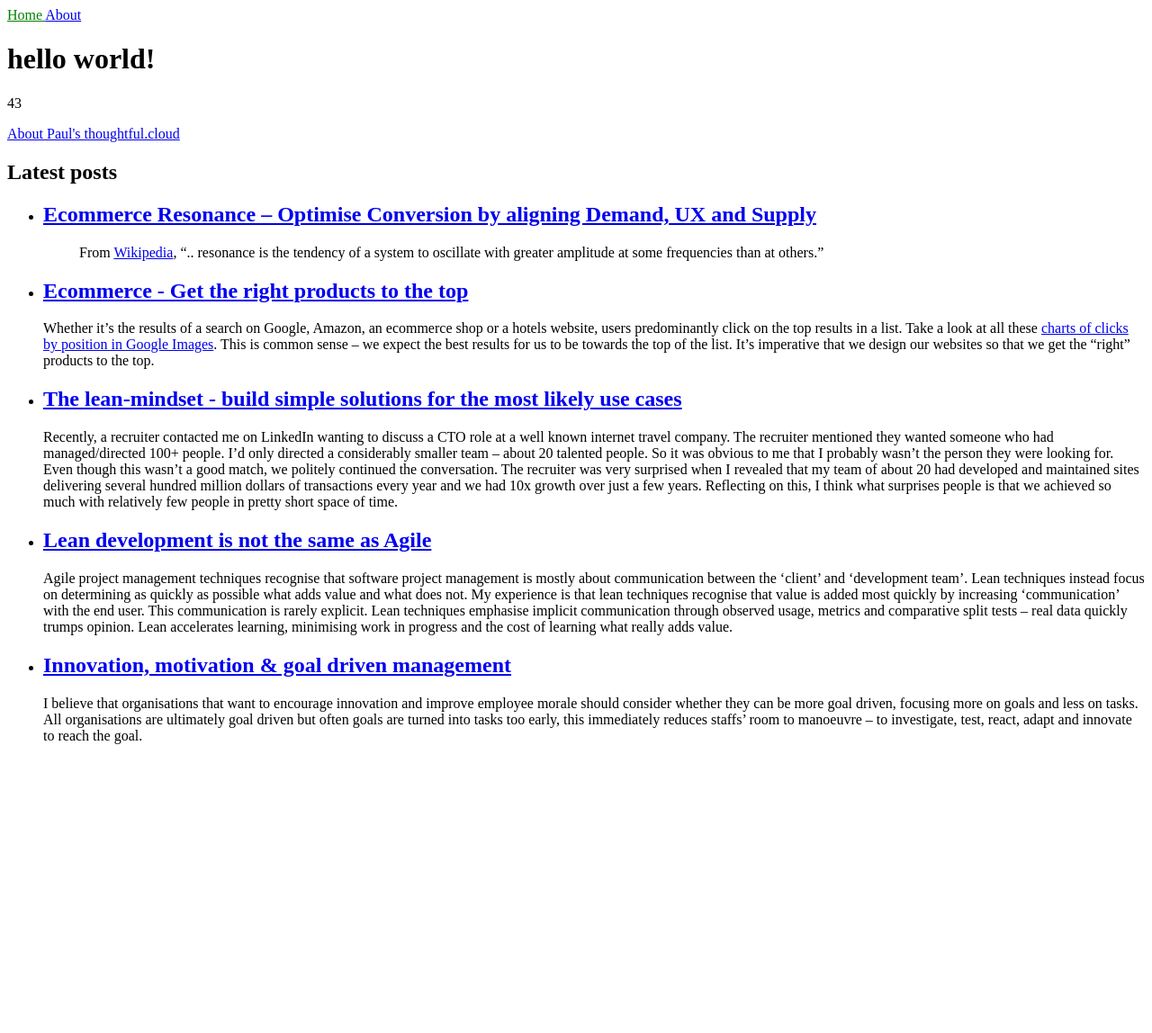
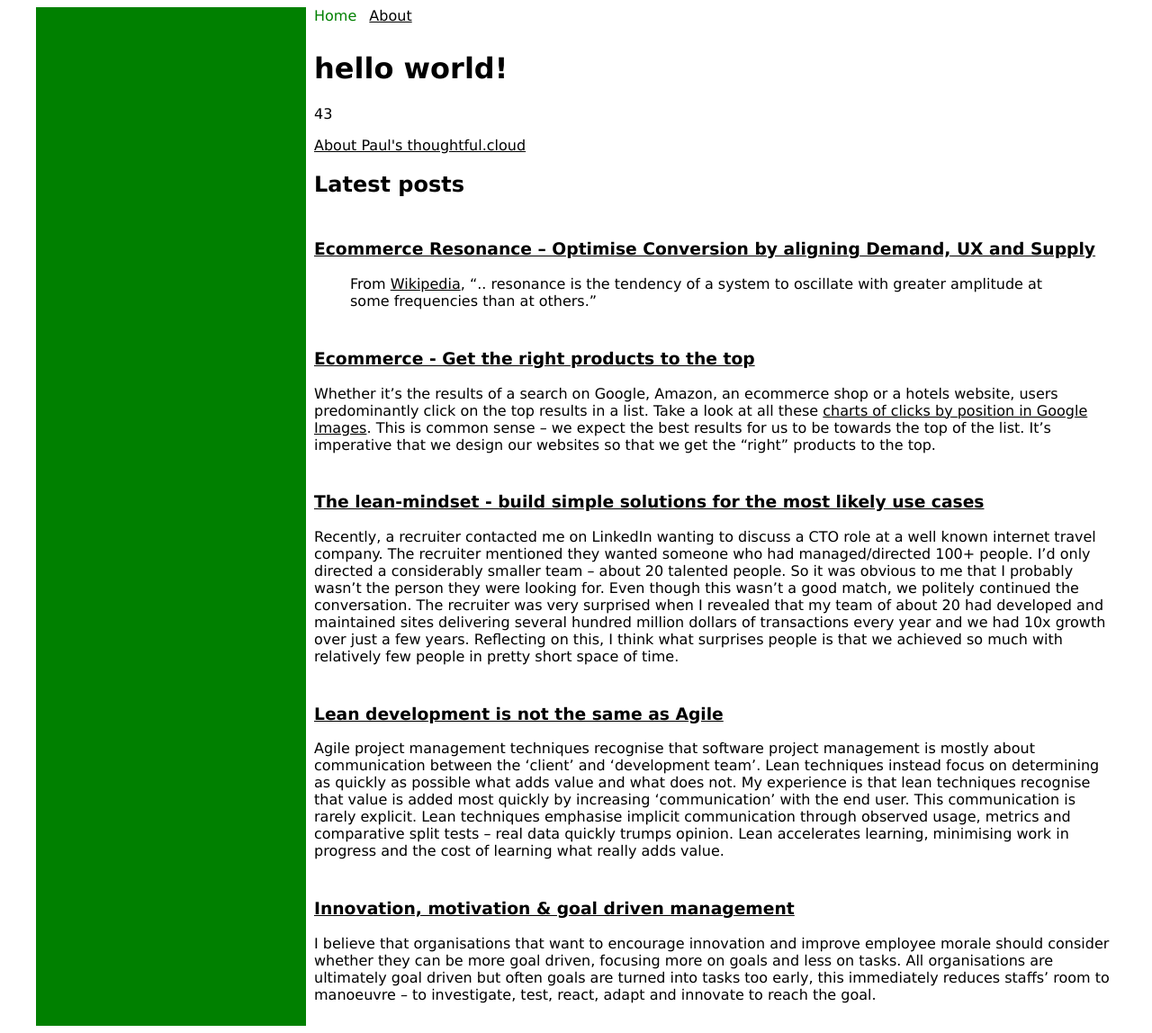
Before and after one commit to paulgrayson/thoughtful.cloud, a Jekyll site: the page built from index.html, in a window 1280 px wide. Shown: the whole page at 90% size. Built offline with Jekyll 4.4.1, drawn with Linux system fonts in a browser that asks for light colours; before the commit the page ends 900 px from its top, so only the background shows below that.

Commit message:
Very basic grid styling

```diff
--- a/_layouts/default.html
+++ b/_layouts/default.html
@@ -6,7 +6,10 @@
 		<link rel="stylesheet" href="/assets/css/styles.css">
   </head>
   <body>
-		{% include navigation.html %}
-    {{ content }}
+		<div class="wrapper">
+			<div class="sidebar"></div>
+			{% include navigation.html %}
+   		<div class="content">{{ content }}</div>
+		</div>
   </body>
 </html>
--- a/_sass/main.scss
+++ b/_sass/main.scss
@@ -1,3 +1,45 @@
+body {
+  font-family: Verdana, Geneva, sans-serif;
+}
+
+a {
+  color: black;
+}
+
+.wrapper {
+  margin: auto;
+  max-width: 1200px;
+  display: grid;
+  grid-gap: 9px;
+  grid-template-columns: 300px auto;
+  grid-template-areas: "sidebar nav"
+                       "sidebar content"
+                       "sidebar footer";
+}
+
+nav {
+  grid-area: nav;
+}
+
+nav a {
+  padding-right: 9px;
+}
+
+.sidebar {
+  grid-area: sidebar;
+  background-color: green;
+}
+
 .current {
   color: green;
+  text-decoration: none;
 }
+
+.post-items {
+  display: grid;
+  row-gap: 9px;
+}
+
+.post-item {
+
+}
--- a/index.html
+++ b/index.html
@@ -5,14 +5,15 @@ my_number: 43
 ---
 <h1>{{ "Hello World!" | downcase }}</h1>
 <p>{{ page.my_number }}</p>
-<div><a href="about.html">About Paul's thoughtful.cloud</a></div>
+<div><a href="about/">About Paul's thoughtful.cloud</a></div>
 
-<h2>Latest posts</h2>
-<ul>
-  {% for post in site.posts %}
-    <li>
-      <h2><a href="{{ post.url }}">{{ post.title }}</a></h2>
-      <p>{{ post.excerpt }}</p>
-    </li>
-  {% endfor %}
-</ul>
+<div class="post-items">
+	<h2>Latest posts</h2>
+	{% for post in site.posts %}
+		<div class="post-item">
+			<h3><a href="{{ post.url }}">{{ post.title }}</a></h3>
+			<p>{{ post.excerpt }}</p>
+		</div>
+	{% endfor %}
+	</ul>
+</div>
```
